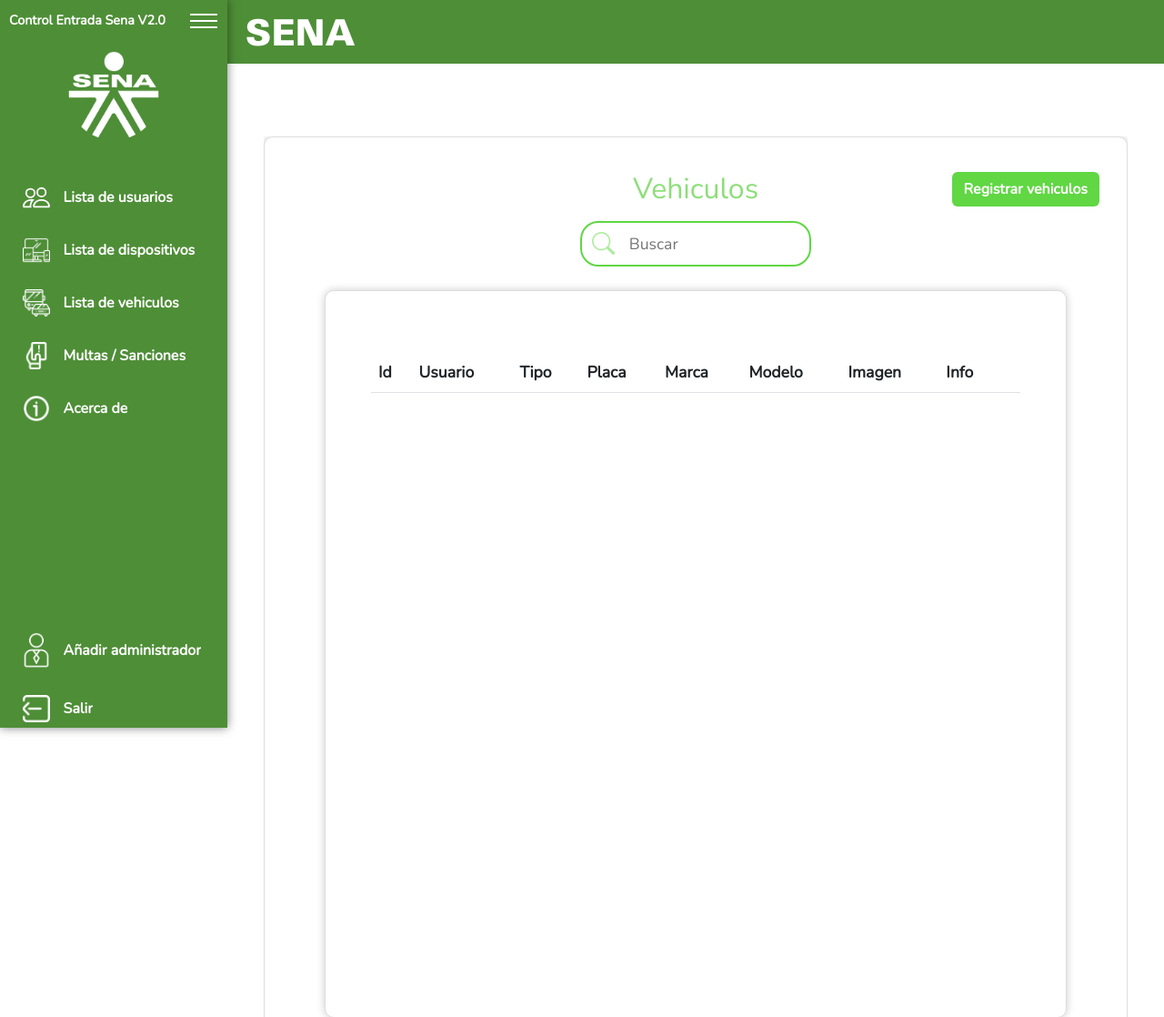
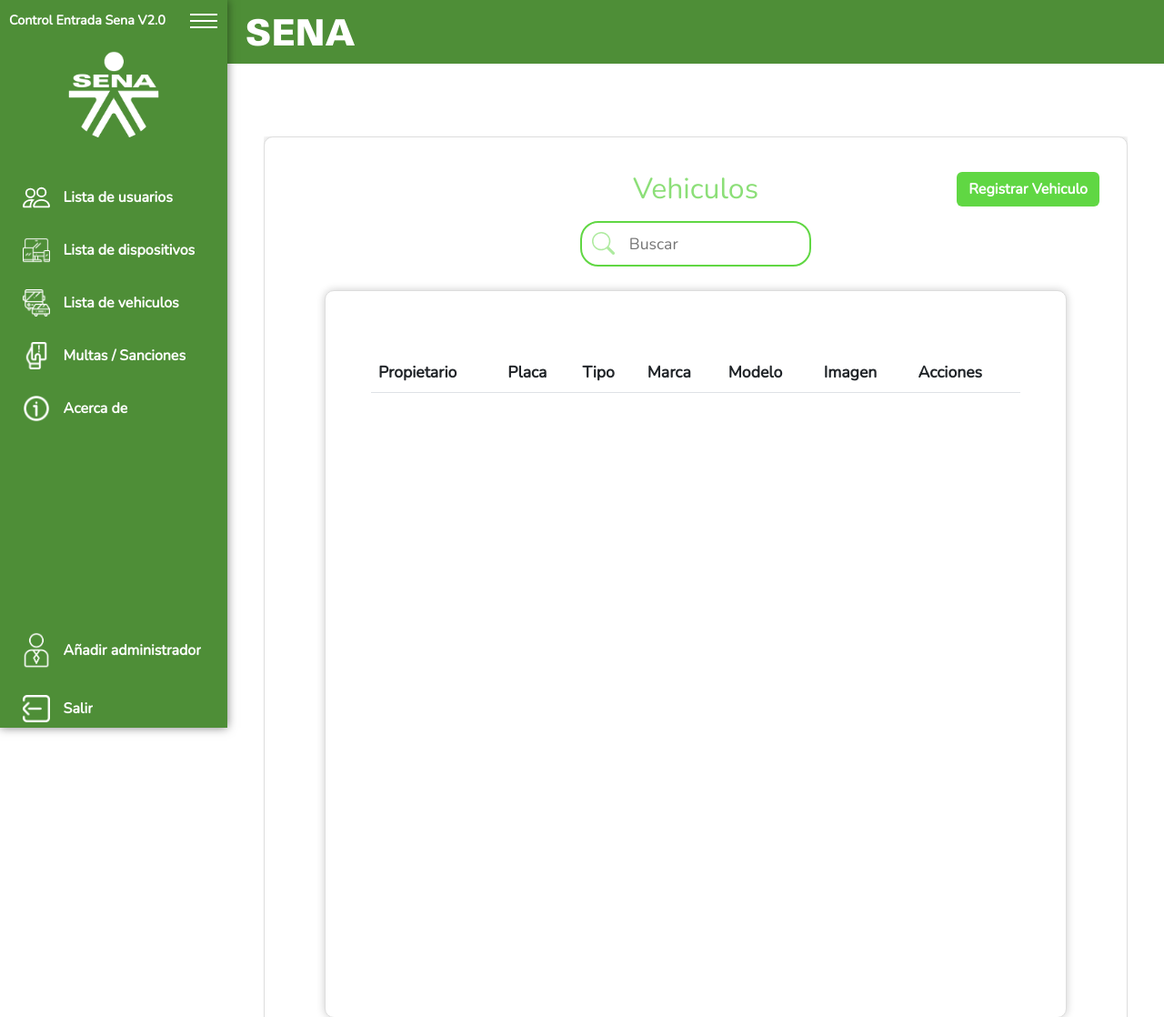
Before and after one commit to Sonickz/ControlEntradaSENA, a Django app: page /admin/vehiculos in a window 1280 px wide. Shown: the top 1118 px of the page at 91% size. Run offline with Django 4.2, Linux system fonts and the light colour scheme; the visitor is signed in with stand-in values (Sample User, id 1); data that the repository does not hold is empty; some web fonts are replaced.

Commit message:
Listar y editar vehiculos

```diff
--- a/administrator/templates/pages/vehiculos/vehicles.html
+++ b/administrator/templates/pages/vehiculos/vehicles.html
@@ -11,7 +11,7 @@
           <header class="card-header">
               <h1 class="card-title">Vehiculos</h1>
               <!-- Btn Registrar Usuario -->
-              <button type="button" class="btn btn-green add" id="btn-register-users">Registrar vehiculos</button>
+              <button type="button" class="btn btn-green add" id="btn-register-users">Registrar Vehiculo</button>
           </header>
           <!-- Seccion Search -->
           <div class="card-search">
@@ -47,29 +47,24 @@
                   <table class="table table-striped">
                       <thead>
                         <tr>
-                          <th scope="col">Id</th>
-                                    <th scope="col">Usuario</th>
-                                    <th scope="col">Tipo</th>
-                                    <th scope="col">Placa</th>
-                                    <th scope="col">Marca</th>
-                                    <th scope="col">Modelo</th>
-                                    <th scope="col">Imagen</th>
-                                    <th scope="col">Info</th>
-                          <th></th>
-
+                          <th scope="col">Propietario</th>
+                          <th scope="col">Placa</th>
+                          <th scope="col">Tipo</th>
+                          <th scope="col">Marca</th>
+                          <th scope="col">Modelo</th>
+                          <th scope="col">Imagen</th>
+                          <th scope="col">Acciones</th>
                         </tr>
                       </thead>
                       <tbody class="tbody">
-                        {% for vehiculo in vehiculos %}
+                        {% for vehicle in vehicles %}
                         <tr>
-
-                          <th scope="row">{{vehiculo.idvehiculo}}</th>
-                          <td>{{vehiculo.usuario }}</td>
-                          <td>{{vehiculo.tipo}}</td>
-                          <td>{{vehiculo.placa}}</td>
-                          <td>{{vehiculo.marca}}</td>
-                          <td>{{vehiculo.modelo}}</td>
-                          <td>{{vehiculo.imagen}}</td>
+                          <td>{{vehicle.usuario}}</td>
+                          <td>{{vehicle.placa}}</td>
+                          <td>{{vehicle.tipo.nombre}}</td>
+                          <td>{{vehicle.marca.nombre}}</td>
+                          <td>{{vehicle.modelo}}</td>
+                          <td>{{vehicle.tipodocumento}}</td>
                           <td class="actions">
                             <div class="dropdown">
                               <button class="btn btn-secondary btn-actions" type="button" data-bs-toggle="dropdown" aria-expanded="false">
@@ -89,7 +84,7 @@
 
                                 </li>
                                 <li>
-                                  <a type="button" class="dropdown-item" href="{% url 'editvehiculo' id=vehiculo.idvehiculo %}">
+                                  <a type="button" class="dropdown-item" href="{% url 'editvehiculo' id=vehicle.idvehiculo %}">
                                     <svg xmlns="http://www.w3.org/2000/svg"  fill="currentColor" class="icon-dropdown-item bi bi-pencil-square" viewBox="0 0 16 16">
                                       <path d="M15.502 1.94a.5.5 0 0 1 0 .706L14.459 3.69l-2-2L13.502.646a.5.5 0 0 1 .707 0l1.293 1.293zm-1.75 2.456-2-2L4.939 9.21a.5.5 0 0 0-.121.196l-.805 2.414a.25.25 0 0 0 .316.316l2.414-.805a.5.5 0 0 0 .196-.12l6.813-6.814z"/>
                                       <path fill-rule="evenodd" d="M1 13.5A1.5 1.5 0 0 0 2.5 15h11a1.5 1.5 0 0 0 1.5-1.5v-6a.5.5 0 0 0-1 0v6a.5.5 0 0 1-.5.5h-11a.5.5 0 0 1-.5-.5v-11a.5.5 0 0 1 .5-.5H9a.5.5 0 0 0 0-1H2.5A1.5 1.5 0 0 0 1 2.5v11z"/>
@@ -109,44 +104,6 @@
         </section>
         <!-- Modal -->
         {% include 'pages\usuarios\delete.html' %}
-        <!-- Seccion Select -->
-        <section id="select">
-          <header class="card-header">
-            <h1 class="card-title">Rol</h1>
-            <!-- Btn atras -->
-            <a class="back-button" href="#" role="button" id="btn-back">
-              <svg xmlns="http://www.w3.org/2000/svg" width="35" height="35" fill="currentColor" class="bi bi-arrow-left-circle" viewBox="0 0 16 16">
-                <path fill-rule="evenodd" d="M1 8a7 7 0 1 0 14 0A7 7 0 0 0 1 8zm15 0A8 8 0 1 1 0 8a8 8 0 0 1 16 0zm-4.5-.5a.5.5 0 0 1 0 1H5.707l2.147 2.146a.5.5 0 0 1-.708.708l-3-3a.5.5 0 0 1 0-.708l3-3a.5.5 0 1 1 .708.708L5.707 7.5H11.5z"/>
-              </svg>
-            </a>
-          </header>
-          <div class="card-body">
-            <ul class="col select-rol">
-              <a role="button" href="{% url 'registeruser' rol=1 %}">
-                <img src="{% static "assets/icons/profesor.png" %}" alt="">
-                <span>Instructor</span>
-              </a>
-            </ul>
-            <ul class="col select-rol">
-                <a role="button" href="{% url 'registeruser' rol=2 %}">
-                  <img src="{% static "assets/icons/aprendiz.png" %}" alt="">
-                  <span>Aprendiz</span>
-                </a>
-            </ul>
-            <ul class="col select-rol">
-                <a role="button" href="{% url 'registeruser' rol=3 %}">
-                  <img src="{% static "assets/icons/visitante.png" %}" alt="">
-                  <span>Visitante</span>
-                </a>
-            </ul>
-            <ul class="col select-rol">
-              <a role="button" href="{% url 'registeruser' rol=4 %}">
-                <img src="{% static "assets/icons/administrativo.png" %}" alt="">
-                <span>Administrativo</span>
-              </a>
-            </ul>
-          </div>
-        </section>
-    </section>
+
 </article>
 {% endblock %}
--- a/administrator/urls.py
+++ b/administrator/urls.py
@@ -16,7 +16,7 @@
     path("admin/sanciones/editsanciones/<int:id>", views.edit_sanciones, name="editsanciones"),
     path("admin/dispositivo", views.dispositivo, name="devices"),
     path("admin/dispositivo/editdispositivo/<int:id>", views.edit_dispositivo, name="editdispositivo"),
-    path("admin/vehiculos", views.vehiculos, name="vehiculos"),
+    path("admin/vehiculos", views.vehicles, name="vehiculos"),
     path("admin/vehiculos/editvehiculo/<int:id>", views.edit_vehiculo, name="editvehiculo"),
     path("admin/about", views.about, name="about"),
 ] + static(settings.MEDIA_URL, document_root=settings.MEDIA_ROOT)
--- a/administrator/views.py
+++ b/administrator/views.py
@@ -164,7 +164,7 @@
 def edit_sanciones(request, id):
     instance=Sanciones.objects.get(idsancion=id)
 
-    form= RegisterSanciones (request.POST or None, request.FILES or None, instance= instance)
+    form= RegisterSanciones(request.POST or None, request.FILES or None, instance= instance)
     if request .method == "POST" :
         if form.is_valid():
             form.save()
@@ -174,7 +174,7 @@
     return render(request, 'pages/sanciones/edit.html', {
         'title': 'Editar Sanciones',
         'form': form
-    })
+     })
 
 
 
@@ -184,40 +184,37 @@
 
 #Vehicles
 @login_required(login_url="admin")
-def vehiculos(request):
+def vehicles(request):
     vehicles = Vehiculos.objects.all()
 
     return render(request, 'pages/vehiculos/vehicles.html', {
-        'title': 'Dispositivos',
-        'vehiculos': vehicles
+        'title': 'Vehiculos',
+        'vehicles': vehicles
+    })
+
+#Editar vehiculos
+def edit_vehiculo(request, id):
+    instance=Vehiculos.objects.get(idvehiculo=id)
+
+    form = RegisterVehicles(request.POST or None, request.FILES or None, instance= instance)
+    if request .method == "POST" :
+        if form.is_valid():
+            form.save()
+            messages.success(request, "Vehículo editado correctamente")
+            return redirect('vehiculos')
+
+    return render(request, 'pages/vehiculos/edit.html', {
+         'title': 'Editar Vehiculos',
+         'form': form
     })
 
 
 
 
-#Editar vehiculos
-def edit_vehiculo(request, id):
-    instance=Vehiculos.objects.get(idvehiculo=id)
-
-    form= RegisterVehiculos (request.POST or None, request.FILES or None, instance= instance)
-    if request .method == "POST" :
-        if form.is_valid():
-            form.save()
-            messages.success(request, "se ha editado correctamente")
-            return redirect('vehiculos')
-
-    return render(request, 'pages/vehiculos/edit.html', {
-        'title': 'Editar Vehiculos',
-        'form': form
-    })
-
-
-
-
-#acerd de
+#acerda de
 @login_required(login_url="admin")
 def about(request):
 
     return render(request, 'pages/acerca/about.html', {
-        'title': 'Dispositivos'
+        'title': 'Acerca de'
     })
```
Also changed, not shown: administrator/forms.py (+14 -0 lines), administrator/templates/pages/dispositivos/devices.html (+93 -51 lines), administrator/templates/pages/dispositivos/edit.html (+20 -49 lines), administrator/templates/pages/vehiculos/edit.html (+30 -34 lines), administrator/templates/pages/usuarios/users.html (line endings or trailing spaces), images/vehicles/317664.jpg (added), images/vehicles/317664_4b4404x.jpg (added), images/vehicles/317664_5UK7knS.jpg (added), images/vehicles/317664_UR3btd1.jpg (added), images/vehicles/317664_yOAoZ00.jpg (added), images/vehicles/logo-git.png (added).
